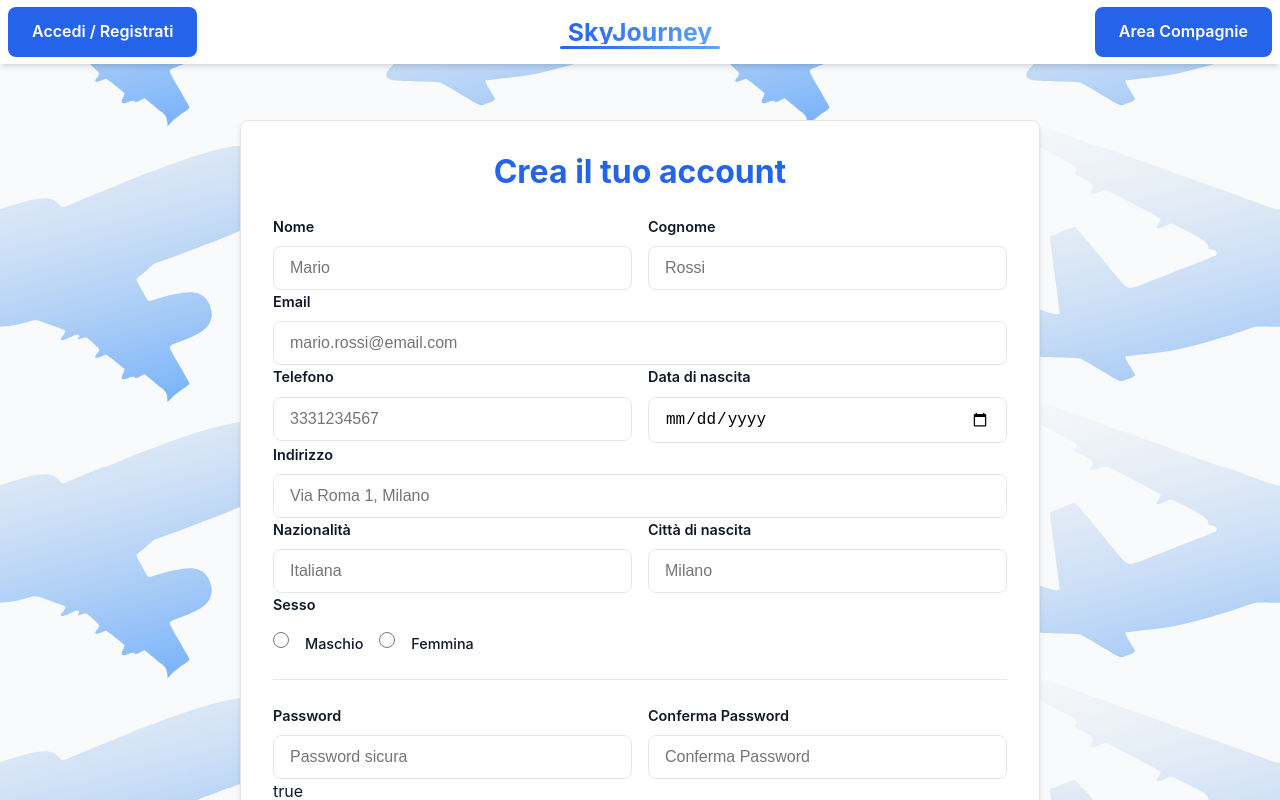
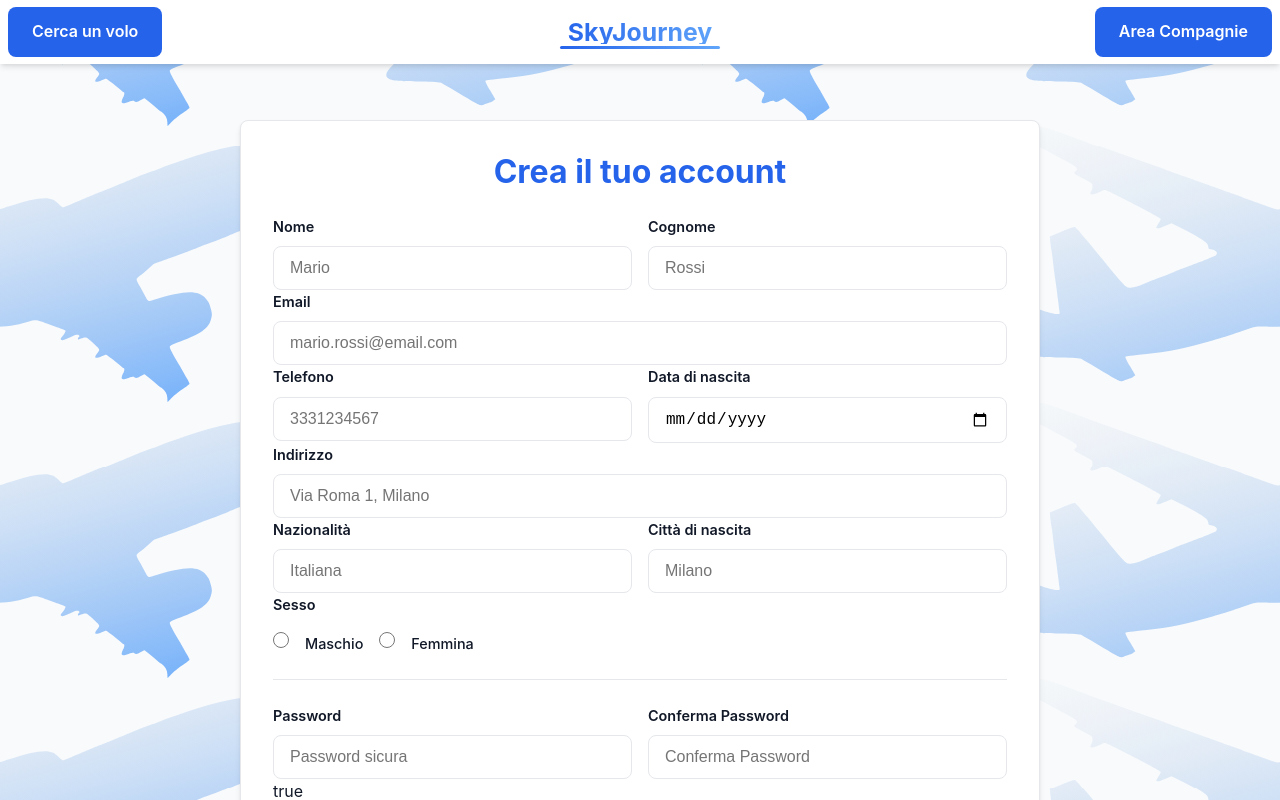
Before and after one commit to arsid2828/progettoTAW, an Angular app in the folder frontend/: page /signup in a window 1280 px wide. Shown: the top 800 px of the page. Built offline with nearby package versions, Linux system fonts and the light colour scheme; no server answers.

Commit message:
sistemato tasti cerca voli

```diff
--- a/frontend/src/app/shared/header/header.component.html
+++ b/frontend/src/app/shared/header/header.component.html
@@ -9,7 +9,7 @@
 
       <!-- Normal pages -->
       <ng-container *ngIf="!isAirlineLogin()">
-        <ng-container *ngIf="auth.isLoggedIn(); else showLogin">
+        <ng-container *ngIf="auth.isLoggedIn(); else showLoginOrSearch">
           <div class="user-greeting">
             <span class="welcome-text">Ciao, {{ auth.name() }} {{ auth.surname() }}! </span>
             <ng-container *ngIf="!isAirlinePage() && !isAdmin()">
@@ -24,8 +24,15 @@
             <a class="btn btn-outline" (click)="onLogout()">Logout</a>
           </div>
         </ng-container>
-        <ng-template #showLogin>
-          <a class="btn btn-primary" routerLink="/login">Accedi / Registrati</a>
+
+        <ng-template #showLoginOrSearch>
+          <!-- If on login/signup page, show Search button. Otherwise show Login/Register -->
+          <ng-container *ngIf="isAuthPage(); else showDefaultLogin">
+            <a class="btn btn-primary" routerLink="/search">Cerca un volo</a>
+          </ng-container>
+          <ng-template #showDefaultLogin>
+            <a class="btn btn-primary" routerLink="/login">Accedi / Registrati</a>
+          </ng-template>
         </ng-template>
       </ng-container>
     </div>
```
Also changed, not shown: frontend/src/app/pages/signup/signup.component.html (+10 -6 lines).
